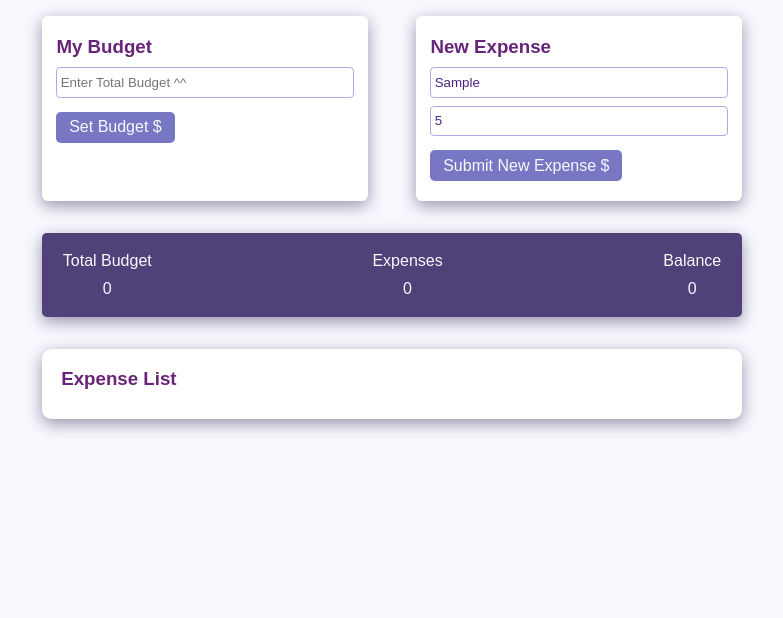
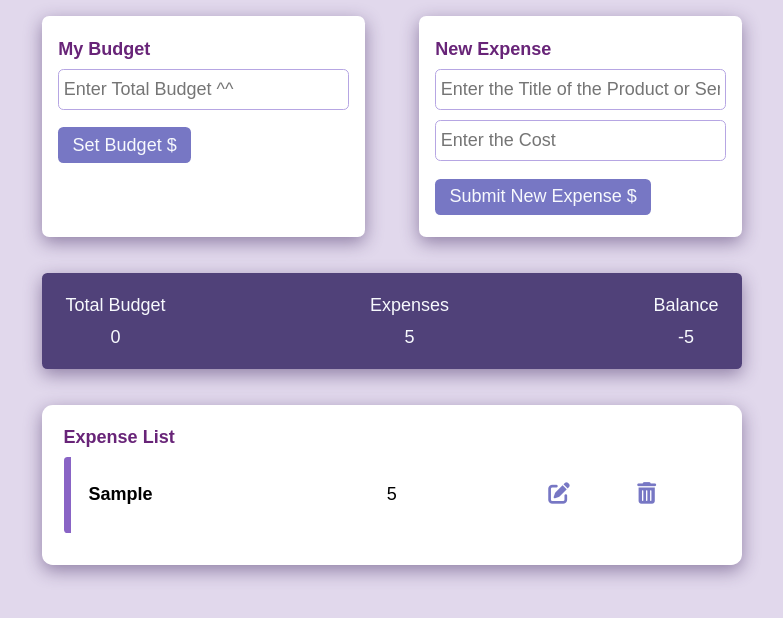
Before and after one commit to EveYo/BudgetApplication, a plain HTML site: page src/index.html in a window 1280 px wide. Both pictures are taken after typing "Sample", "5" into the empty fields and a click on the button "Submit New Expense $". Shown: the whole page, without its empty margins (248-1031 px from the left). Drawn offline with Linux system fonts and the light colour scheme; a web font is replaced by a local one.

Commit message:
Done implementing all functions

```diff
--- a/src/index.html
+++ b/src/index.html
@@ -5,6 +5,12 @@
     <!-- Setting the viewport to make your website look good on all device -->
     <meta name="viewport" content="width=device-width, initial-scale=1.0">
     <title>Budget App</title>
+    <link rel="preconnect" href="https://fonts.googleapis.com">
+<link rel="preconnect" href="https://fonts.gstatic.com" crossorigin>
+<link href="https://fonts.googleapis.com/css2?family=Caveat&family=Jersey+25&family=Montserrat:wght@400;600&display=swap" rel="stylesheet">
+    <link
+    rel="stylesheet"
+    href="https://cdnjs.cloudflare.com/ajax/libs/font-awesome/6.1.1/css/all.min.css"/>
     <link rel="stylesheet" href="style.css" />
 </head>
 <body>
@@ -47,13 +53,11 @@
                 </div>
             </div>
 
-            <div class="list-container">
-                <div class="displayingContainer">
+            <div class="list">
                     <h3>Expense List</h3>
-                    <div class="list-item" id="listItem">
+                    <div class="list-container" id="list"> <!-- list -->
 
                     </div>
-                </div>
             </div>
         </div>
     </div>
--- a/src/script.js
+++ b/src/script.js
@@ -16,7 +16,7 @@ const expenseErrorMessage = document.getElementById("expenseError");
 const budget = document.getElementById("budget");
 const expense = document.getElementById("expense");
 const balance = document.getElementById("balance");
-const list = document.getElementById("listItem");
+const list = document.getElementById("list");
 
 //Variable
 let myBudget = 0;
@@ -25,7 +25,6 @@ let myBalance = 0;
 
 setBudgetButton.addEventListener("click", ()=>{
     myBudget = totalBudget.value;
-    console.log(myBudget);
     if (myBudget === null || myBudget < 0){
         budgetErrorMessage.classList.remove("hide");
         // element.classList will return a list of class names of the element
@@ -33,9 +32,82 @@ setBudgetButton.addEventListener("click", ()=>{
     }else{
         budgetErrorMessage.classList.add("hide"); //hide error message
         budget.innerHTML = myBudget; // set the text in the budget html element to whatever
-        balance.innerHTML = myBudget - expense.innerText;  //Update balance
+        myBalance = myBudget - myTotalExpense;
+        balance.innerHTML = myBalance;  //Update balance
 
         //clear input
         totalBudget.value = "";
     }
 })
+
+setExpenseButton.addEventListener("click", ()=>{
+    if (newTitle.value === null || newCost.value === null || newCost.value < 0){
+        expenseErrorMessage.classList.remove("hide");
+        // element.classList will return a list of class names of the element
+        // and by using add or remove, we can add class on the element
+    }else{
+        disableButtons(false); //allow editing
+
+        expenseErrorMessage.classList.add("hide"); //hide error message
+        myTotalExpense += parseInt(newCost.value);
+        expense.innerHTML = myTotalExpense;
+        myBalance = myBudget - myTotalExpense;
+        balance.innerHTML = myBalance;  //Update balance
+
+        //create new item that will be displayed on List
+        createListItem(newTitle.value, newCost.value);
+
+        //clear input
+        newTitle.value = "";
+        newCost.value = "";
+    }
+})
+
+const createListItem = (title, cost) => {
+    let item = document.createElement("div");
+    item.classList.add("list-item", "flex-space");
+    item.innerHTML = `<p class="product">${title}</p><p class="cost">${cost}</p>`;
+
+    let editButton = document.createElement("button");
+    editButton.classList.add("fa-solid", "fa-pen-to-square", "edit");
+    editButton.style.fontSize = "1.2em";
+    editButton.addEventListener("click", () => {
+        modifyElement(editButton, true);
+    });
+    let deleteButton = document.createElement("button");
+    deleteButton.classList.add("fa-solid", "fa-trash-can", "delete");
+    deleteButton.style.fontSize = "1.2em";
+    deleteButton.addEventListener("click", () => {
+        modifyElement(deleteButton);
+    });
+    item.appendChild(editButton);
+    item.appendChild(deleteButton);
+    list.appendChild(item)
+}
+
+const disableButtons = (bool) => {
+    let editButtons = document.getElementsByClassName("edit");
+    Array.from(editButtons).forEach( (element) => {
+        element.disabled = bool;
+    })
+}
+
+const modifyElement = (element, edit= false) => {
+    let parentDiv = element.parentElement;
+    let parentAmount = parentDiv.querySelector(".cost").innerText;
+
+    if (edit){
+        let parentText = parentDiv.querySelector(".product").innerText;
+        newTitle.value = parentText;
+        newCost.value = parentAmount;
+        disableButtons(true); //while editing, it's not allow to click edit/ delete
+    }
+
+    // Roll Back before this expense
+    myBalance += parseInt(parentAmount);
+    myTotalExpense -= parseInt(parentAmount);
+    balance.innerText = myBalance;
+    expense.innerText = myTotalExpense;
+
+    parentDiv.remove();
+}
--- a/src/style.css
+++ b/src/style.css
@@ -3,11 +3,14 @@
     padding: 0;
     margin: 0;
     box-sizing: border-box;
-    font-family: "Poppins", sans-serif;
+    font-family: "Jersey 25", sans-serif;
+    font-weight: 200;
+    font-size: large;
+    font-style: normal;
 }
 
 body{
-    background-color: #f7f9fd;
+    background-color: #e1d8ec;
 }
 
 .wrapper{
@@ -104,11 +107,38 @@ button{
     color: #f7f9fd;
 }
 
-.list-container{
+.list{
     background-color: white;
     padding: 1.2em 1.2em;
     box-shadow: 0 0.3em 1em  #3d255e7e;
     border-radius: 0.6em;
+}
+
+.list-item{
+  width: 100%;
+  border-left: 0.4em solid #5b27afb7;
+  border-radius: 0.2em;
+  margin-bottom: 0.6em;
+  padding: 0.5em 1em;
+  display: grid;
+  grid-template-columns: 3fr 2fr 1fr 1fr;
+}
+
+.product{
+    font-weight: 550;
+}
+.cost{
+    font-weight: 525;
+    margin-left: 20%;
+}
+
+.edit,.delete{
+    cursor: pointer;
+    border:none;
+    margin-right: 1.1em;
+    margin-bottom: 0.5em;
+    background: transparent;
+    color:#7777c4;
 }
 
 .hide{
```
